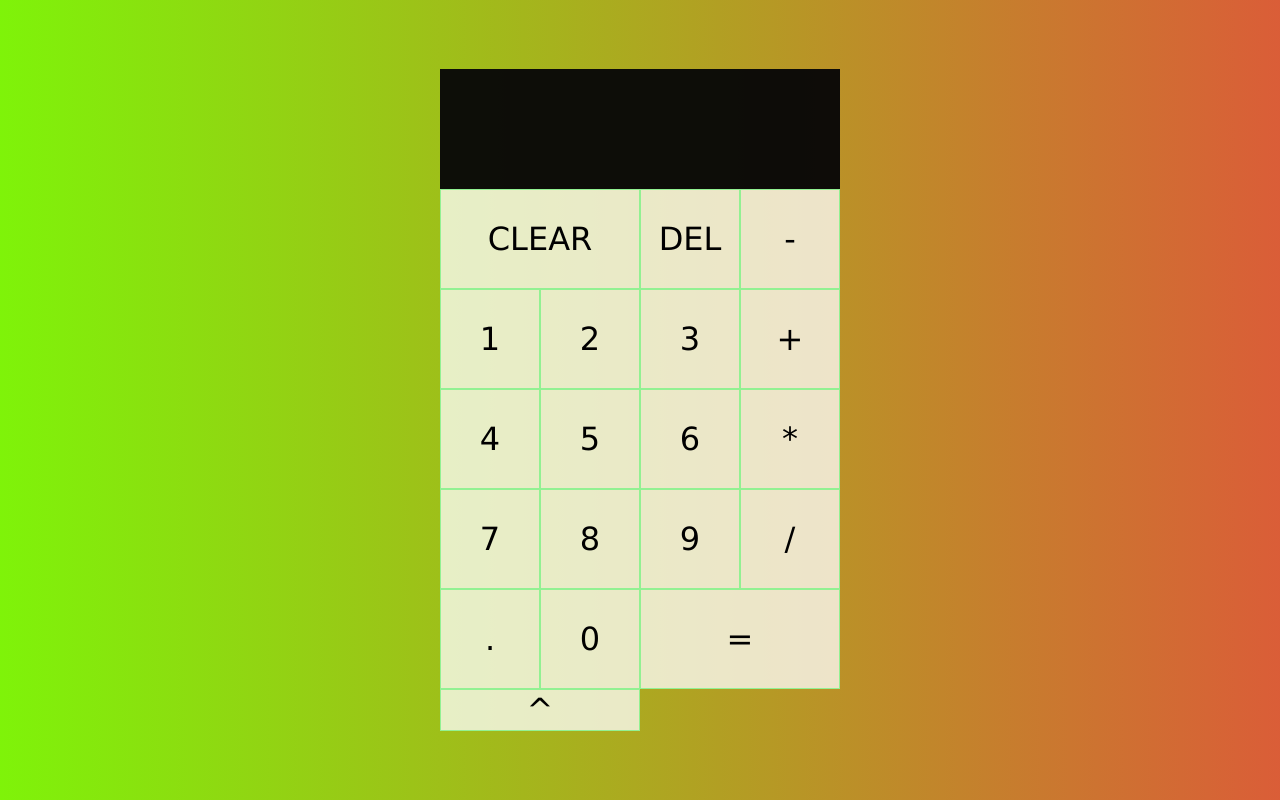
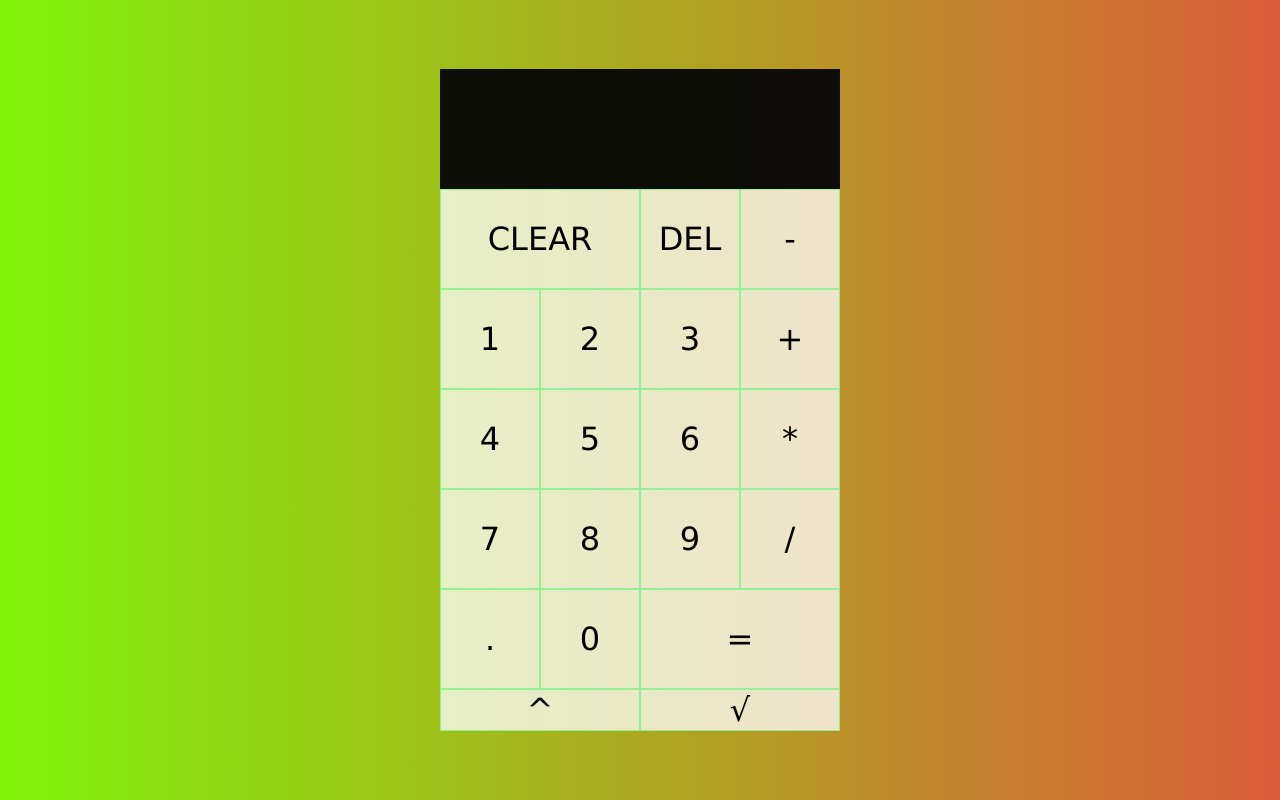
Before and after one commit to sammie-maxx/Calc, a plain HTML site: page index.html in a window 1280 px wide. Drawn offline with Linux system fonts and the light colour scheme.

Commit message:
Update index.html

```diff
--- a/index.html
+++ b/index.html
@@ -34,6 +34,7 @@
     <button data-number>0</button>
     <button equals class="span-two">=</button>
     <button data-operation class="span-two">^</button>
+    <button data-operation class="span-two">√</button>
 
 </div>
 </body>
```
